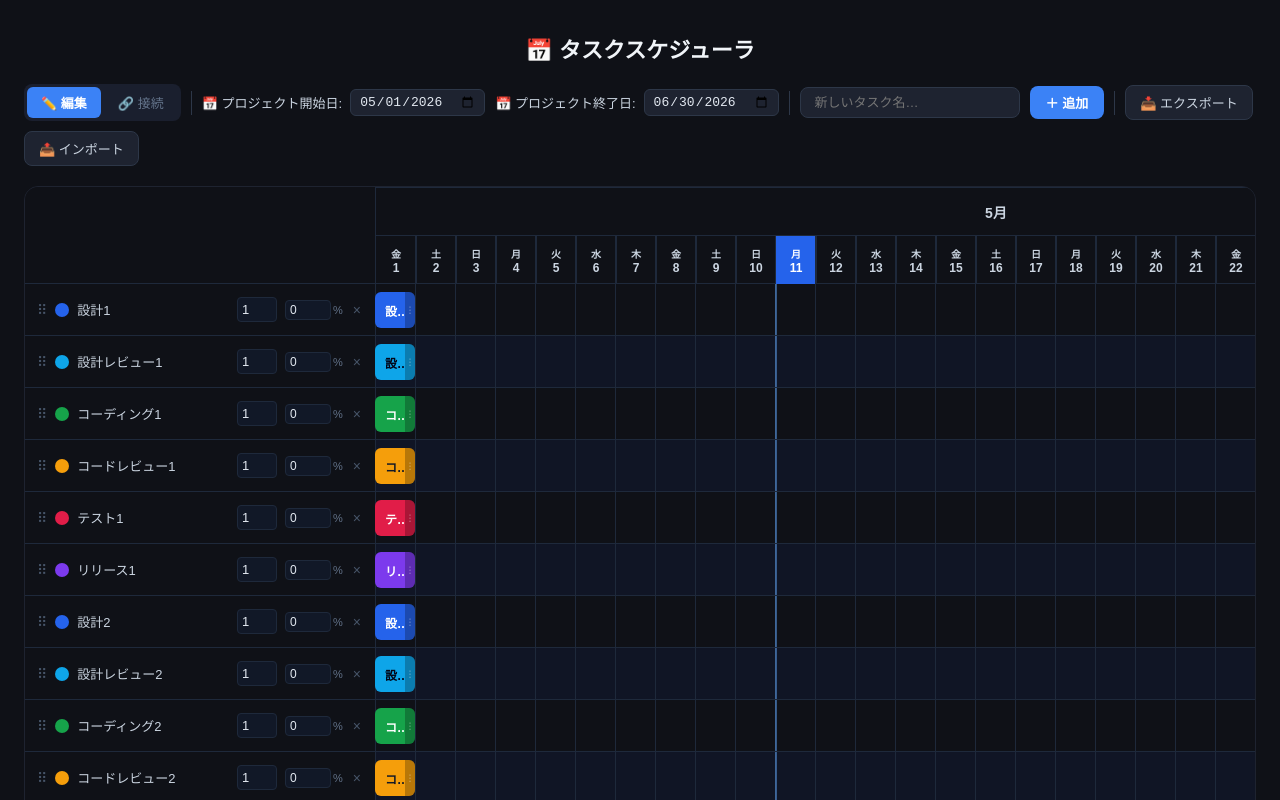
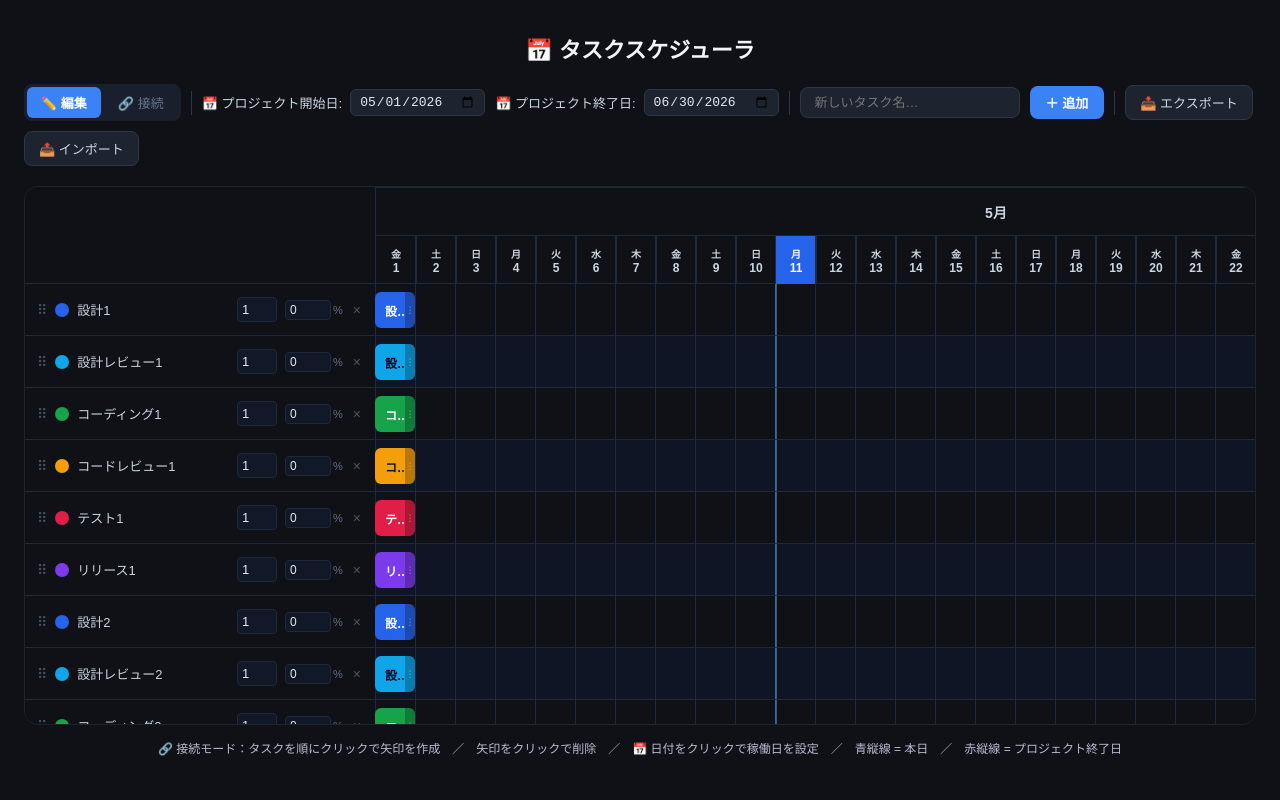
Before and after one commit to saitohryasen-png/task-scheduler, a React (Create React App) app: page / in a window 1280 px wide. Shown: the top 800 px of the page. Built offline with nearby package versions, Linux system fonts and the light colour scheme; the HTML template or start-up script is replaced by a standard one.

Commit message:
Added_row_scrollbar

```diff
--- a/src/TaskScheduler.jsx
+++ b/src/TaskScheduler.jsx
@@ -193,6 +193,8 @@ export default function TaskScheduler() {
   const [projectEndDate, setProjectEndDate] = useState(saved?.projectEndDate ?? new Date(2026, 5, 30));
   const [nonWorkingDates, setNonWorkingDates] = useState(saved?.nonWorkingDates ?? new Set());
   const timelineAreaRef = useRef(null);
+  const labelRowsRef = useRef(null);
+  const headerScrollRef = useRef(null);
   const importInputRef = useRef(null);
   const isImportingRef = useRef(false);
   const deletingTaskRef = useRef(false);
@@ -603,6 +605,13 @@ export default function TaskScheduler() {
 
   const cancelConnect = useCallback(() => { setConnectingFrom(null); setMousePos(null); }, []);
 
+  // 右側（タイムライン）のスクロールに左側（ラベル列）の行・日付ヘッダーを追従させる
+  const handleTimelineScroll = useCallback((e) => {
+    const { scrollTop, scrollLeft } = e.currentTarget;
+    if (labelRowsRef.current) labelRowsRef.current.scrollTop = scrollTop;
+    if (headerScrollRef.current) headerScrollRef.current.scrollLeft = scrollLeft;
+  }, []);
+
   const onBarClick = useCallback((e, id) => {
     if (mode !== "connect") return;
     e.stopPropagation();
@@ -648,8 +657,9 @@ export default function TaskScheduler() {
     <div
       style={{
         fontFamily: "'Noto Sans JP','Hiragino Sans',sans-serif",
-        background: "#0f1117", minHeight: "100vh", color: "#e2e8f0",
+        background: "#0f1117", height: "100vh", boxSizing: "border-box", color: "#e2e8f0",
         padding: "32px 24px", userSelect: "none",
+        display: "flex", flexDirection: "column",
       }}
       onMouseMove={onMouseMove}
       onMouseUp={onMouseUp}
@@ -780,10 +790,10 @@ export default function TaskScheduler() {
       )}
 
       {/* Timeline */}
-      <div style={{ background: "#151922", borderRadius: 14, border: "1px solid #1e2330", overflow: "hidden", display: "flex" }}>
+      <div style={{ background: "#151922", borderRadius: 14, border: "1px solid #1e2330", overflow: "hidden", display: "flex", flex: "1 1 auto", minHeight: 0 }}>
 
         {/* Fixed left column: header spacer + task labels */}
-        <div style={{ width: labelWidth, flexShrink: 0, background: "#0f1117", zIndex: 10, position: "relative" }}>
+        <div style={{ width: labelWidth, flexShrink: 0, background: "#0f1117", zIndex: 10, position: "relative", display: "flex", flexDirection: "column" }}>
           {/* Resize handle */}
           <div
             onMouseDown={(e) => {
@@ -798,7 +808,8 @@ export default function TaskScheduler() {
             onMouseEnter={(e) => { e.currentTarget.style.background = "#3b82f6"; }}
             onMouseLeave={(e) => { e.currentTarget.style.background = "transparent"; }}
           />
-          <div style={{ height: HEADER_HEIGHT, borderBottom: "1px solid #1e293b" }} />
+          <div style={{ height: HEADER_HEIGHT, borderBottom: "1px solid #1e293b", flexShrink: 0 }} />
+          <div ref={labelRowsRef} style={{ flex: 1, minHeight: 0, overflowY: "hidden" }}>
           {tasks.map((task, rowIndex) => {
             const color = COLORS[task.colorIdx % COLORS.length];
             const isDragOver = rowDragging && rowDragging.overIndex === rowIndex && rowDragging.id !== task.id;
@@ -893,12 +904,14 @@ export default function TaskScheduler() {
               </div>
             );
           })}
+          </div>
         </div>
 
-        {/* Scrollable right area: date header + timeline rows */}
-        <div ref={timelineAreaRef} style={{ flex: 1, overflowX: "auto" }}>
+        {/* Right area: date header + scrollable timeline rows */}
+        <div style={{ flex: 1, display: "flex", flexDirection: "column", minWidth: 0 }}>
 
-          {/* Day header */}
+          {/* Day header (横スクロールは下のタイムライン行に追従) */}
+          <div ref={headerScrollRef} style={{ overflow: "hidden", flexShrink: 0 }}>
           <div style={{ position: "relative", width: timelineWidth, height: HEADER_HEIGHT, background: "#0f1117", borderBottom: "1px solid #1e293b" }}>
             {/* Month header */}
             <div style={{ position: "absolute", top: 0, width: timelineWidth, height: HEADER_HEIGHT / 2, background: "#0f1117", borderBottom: "1px solid #1e293b" }}>
@@ -944,8 +957,10 @@ export default function TaskScheduler() {
               })}
             </div>
           </div>
+          </div>
 
-          {/* Timeline rows */}
+          {/* Timeline rows (縦スクロール) */}
+          <div ref={timelineAreaRef} onScroll={handleTimelineScroll} style={{ flex: 1, minHeight: 0, overflow: "auto" }}>
           <div style={{ position: "relative", width: timelineWidth }}>
 
             {/* SVG arrows */}
@@ -1059,6 +1074,7 @@ export default function TaskScheduler() {
               </div>
             )}
           </div>
+          </div>
         </div>
       </div>
 
```
Also changed, not shown: .claude/settings.local.json.
